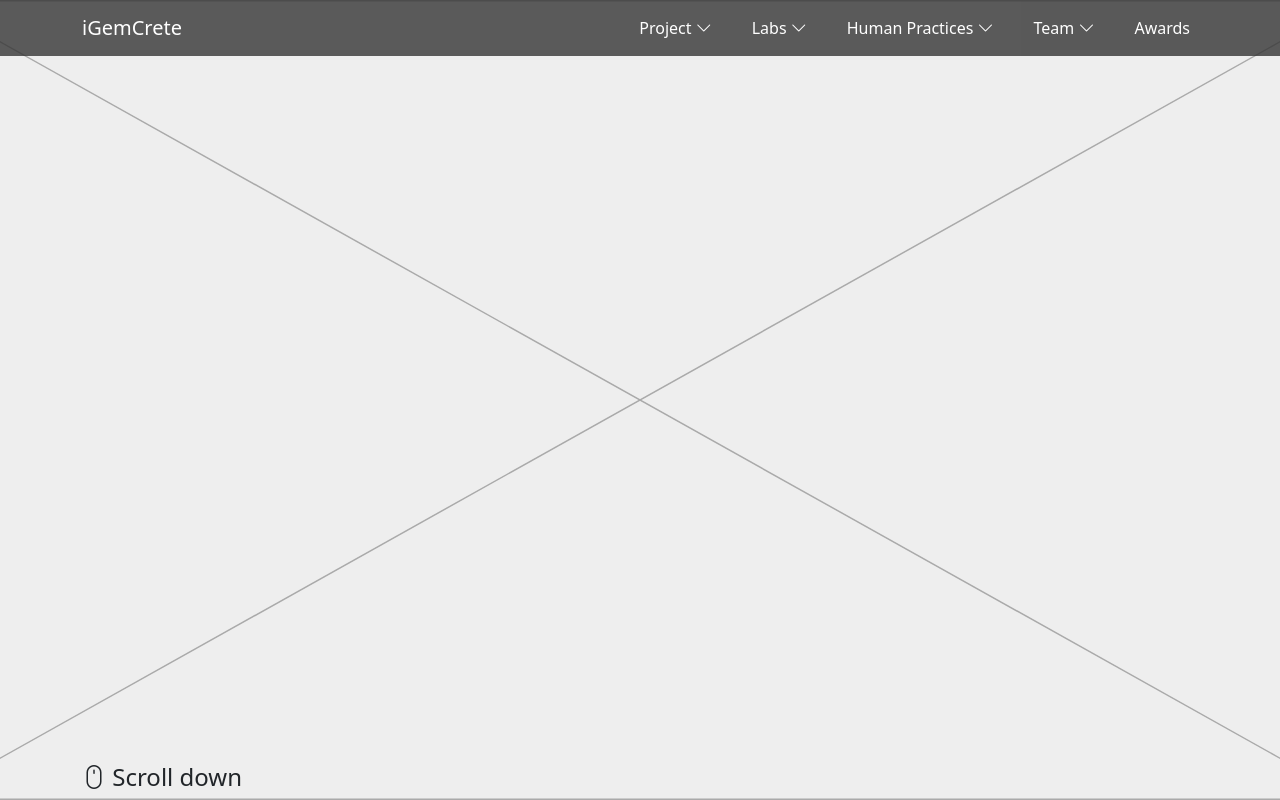
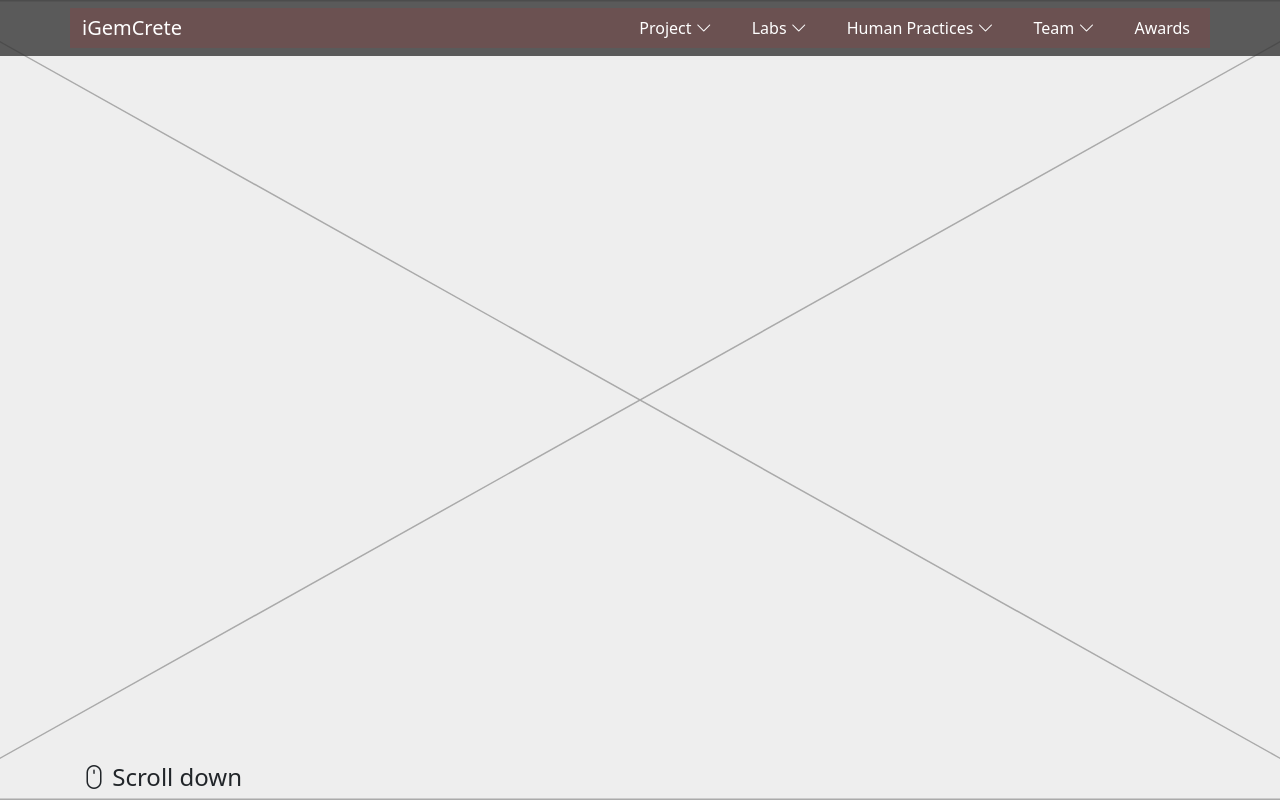
Before and after one commit to isidor0s/igem, a plain HTML site: page new/index.html in a window 1280 px wide. Shown: the top 800 px of the page. Drawn offline with nearby package versions, Linux system fonts and the light colour scheme.

Commit message:
Add files via upload

```diff
--- a/new/index.html
+++ b/new/index.html
@@ -15,8 +15,6 @@
     </head>
 
     <body>
-        <div class="container-fluid bgImage">
-
          <!-- Navigation Bar -->
          <nav class="navigation-menu navbar navbar-expand-lg">
             <div class="container">
@@ -83,7 +81,7 @@
                 </div>
             </div>
         </nav>
-
+        <div class="container-fluid bgImage">
             <!-- Hero Section -->
             <div class="container">
                 <div class="h4 position-absolute bottom-0 d-none d-lg-block">
--- a/new/script.js
+++ b/new/script.js
@@ -2,7 +2,6 @@
 /* Navigation Menu Dropdowns */
 
 $('#project').click(function() {
-    console.log('er')
     project = document.getElementById('project-content');
     closeMenuDropdownsExceptSelf(project);
     project.classList.toggle('--show');
--- a/new/style.css
+++ b/new/style.css
@@ -1,3 +1,7 @@
+.container{ /* Test for layout */
+  background-color: rgba(255, 0, 0, 0.1);
+}
+
 body, html {
     height: 100%;
 }
```
Lines whose indentation alone changed are shown as unchanged.
